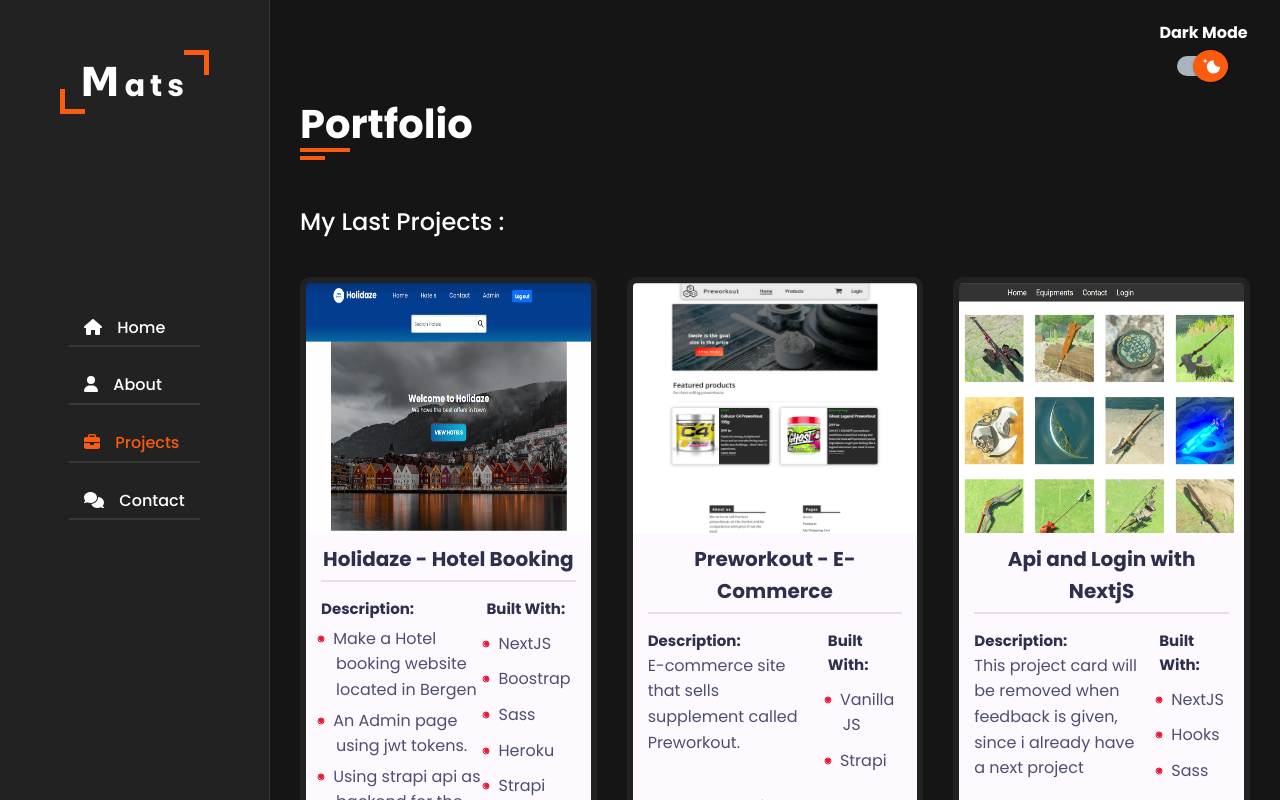
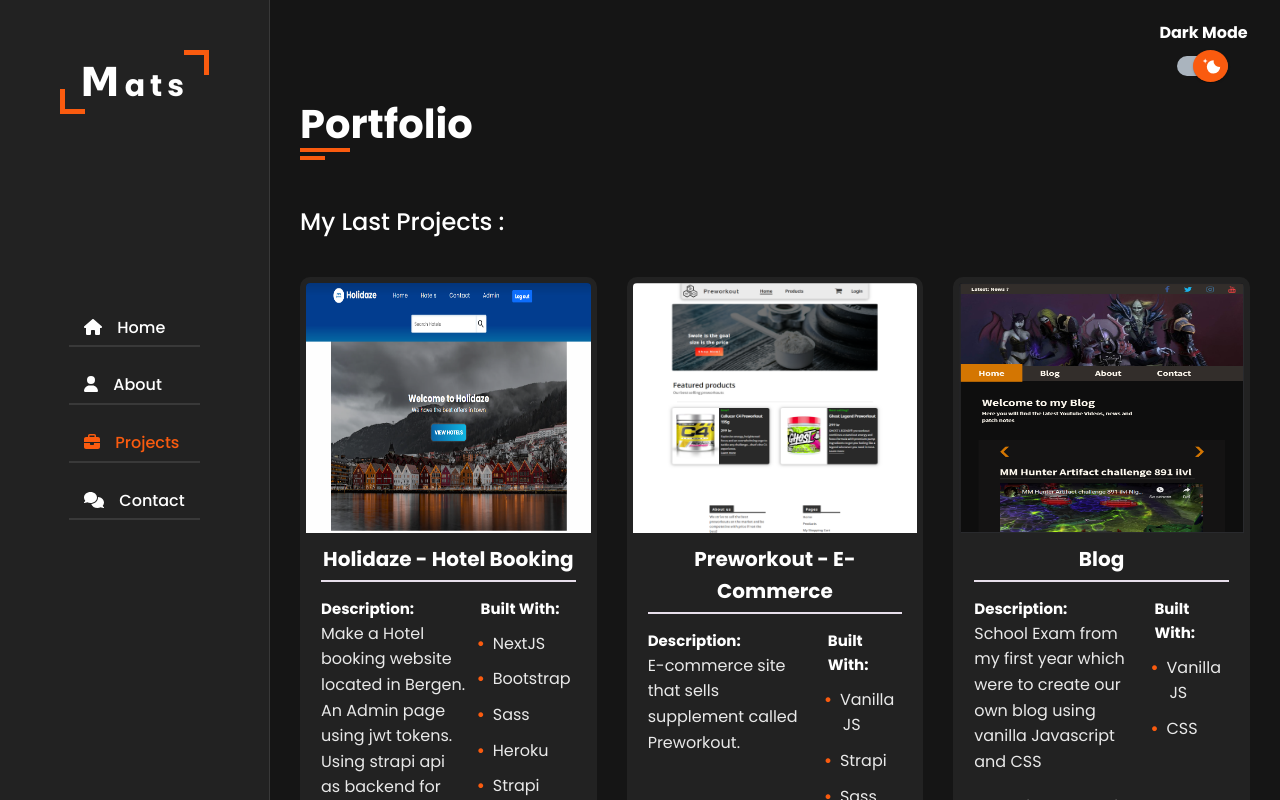
Before and after one commit to Matskrane/my-portfolio, a React (Create React App) app: page /projects in a window 1280 px wide. Built offline with nearby package versions, Linux system fonts and the light colour scheme.

Commit message:
removed lorem text

```diff
--- a/src/pages/Home.js
+++ b/src/pages/Home.js
@@ -11,8 +11,11 @@ const Home = () => {
                     <div className='home-info padd-15'>
                         <h3 className='hello'> Hello, my name is <span className='name'>Mats Lian Krane</span></h3>
                         <h3 className='my-profession'>I'm a <span className='typing'>Frontend Developer</span></h3>
-                        <p>Lorem ipsum odor amet, consectetuer adipiscing elit. Ac purus in massa egestas mollis varius;
-                           dignissim elementum. Mollis tincidunt mattis hendrerit dolor eros enim, nisi ligula ornare.
+                        <p>I currently live in Mo i Rana, northern Norway. I recently finished 2 years of studying at Noroff. <br></br>
+                        My Hobbies are gaming and going to the gym.
+                        <br></br>
+                        <br></br>
+                           I'm looking for a job where i can develop my skills even further and create cool things.
                         </p>
                         <Link to={'/about'} className='btn hire-me'>More About Me</Link>
                     </div>
--- a/src/pages/Projects.js
+++ b/src/pages/Projects.js
@@ -3,7 +3,7 @@
 const Projects = () => {
   return (
     <>
-          <section className="portfolio section" id="portfolio">
+      <section className="portfolio section" id="portfolio">
         <div className="container">
           <div className="row">
             <div className="section-title padd-15">
@@ -16,7 +16,6 @@ const Projects = () => {
             </div>
           </div>
           <div className="row">
-
             <div className="portfolio-item padd-15">
               <div className="portfolio-item-inner shadow-dark">
                 <div className="portfolio-img">
@@ -27,16 +26,18 @@ const Projects = () => {
                     <div className="stack-description">
                       <h5>Description:</h5>
                       <ul>
-                        <li>Make a Hotel booking website located in Bergen</li>
-                        <li>An Admin page using jwt tokens.</li>
-                        <li>Using strapi api as backend for the project connected to Heroku.</li>
+                        <p>
+                          Make a Hotel booking website located in Bergen. <br></br>
+                          An Admin page using jwt tokens. <br></br>
+                          Using strapi api as backend for the project connected to Heroku app.
+                        </p>
                       </ul>
                     </div>
                     <div className="stack-used">
                       <h5>Built With:</h5>
                       <ul>
                         <li>NextJS</li>
-                        <li>Boostrap</li>
+                        <li>Bootstrap</li>
                         <li>Sass</li>
                         <li>Heroku</li>
                         <li>Strapi</li>
@@ -44,15 +45,13 @@ const Projects = () => {
                     </div>
                   </div>
                   <div className="project-links">
-                    <a href="https://github.com/Matskrane/project-exam-2-Matskrane">Github</a>
-                    <a href="https://project-exam-2-matskranes.vercel.app/">Live Demo</a>
+                    <a href="https://github.com/Matskrane/project-exam-2-Matskrane" target="_blank" rel="noreferrer">Github</a>
+                    <a href="https://project-exam-2-matskranes.vercel.app/" target="_blank" rel="noreferrer">Live Demo</a>
                   </div>
                   </div>
                 </div>
               </div>
             </div>
-
-
              <div className="portfolio-item padd-15">
               <div className="portfolio-item-inner shadow-dark">
                 <div className="portfolio-img">
@@ -69,49 +68,44 @@ const Projects = () => {
                       <ul>
                         <li>Vanilla JS</li>
                         <li>Strapi</li>
+                        <li>Sass</li>
                       </ul>
                     </div>
                   </div>
                   <div className="project-links">
-                    <a href="https://github.com/Matskrane/mats-krane-semester-project-2">Github</a>
+                    <a href="https://github.com/Matskrane/mats-krane-semester-project-2" target="_blank" rel="noreferrer">Github</a>
                   </div>
                   </div>
                 </div>
               </div>
             </div>
-
-
              <div className="portfolio-item padd-15">
               <div className="portfolio-item-inner shadow-dark">
                 <div className="portfolio-img">
-                  <img src="/images/Screenshot (21).png" alt="" />
+                  <img src="/images/blog.png" alt="" />
                   <div className="project-info padd-15">
-                  <h4>Api and Login with NextjS</h4>
+                  <h4>Blog</h4>
                   <div className="stack">
                     <div className="stack-description">
                       <h5>Description:</h5>
-                      <p>This project card will be removed when feedback is given, since i already have a next project</p>
+                      <p>School Exam from my first year which were to create our own blog using vanilla Javascript and CSS</p>
                     </div>
                     <div className="stack-used">
                       <h5>Built With:</h5>
                       <ul>
-                        <li>NextJS</li>
-                        <li>Hooks</li>
-                        <li>Sass</li>
+                        <li>Vanilla JS</li>
+                        <li>CSS</li>
                       </ul>
                     </div>
                   </div>
                   <div className="project-links">
-                    <a href="https://github.com/Noroff-FEU-Assignments/js-frameworks-course-assignment-Matskrane">Github</a>
+                    <a href="https://github.com/Matskrane/Frontend-Eksamen" target="_blank" rel="noreferrer">Github</a>
+                    <a href="https://elegant-hoover-2a96ac.netlify.app" target="_blank" rel="noreferrer">Live Demo</a>
                   </div>
                   </div>
                 </div>
               </div>
             </div>
-
-
-
-
           </div>
         </div>
       </section>
--- a/src/styles/components/_projects.scss
+++ b/src/styles/components/_projects.scss
@@ -25,7 +25,6 @@
     border: 6px solid $bg-black-100;
     border-radius: 10px;
     overflow: hidden;
-    cursor: pointer;
 }
 
 .portfolio .portfolio-item-inner .portfolio-img img {
@@ -65,7 +64,6 @@
 }
 
 .stack li {
-    list-style-type: circle;
     margin-left: 15px;
     padding-right: 5px;
     margin-top: 5px;
@@ -109,4 +107,27 @@
     .portfolio .portfolio-heading h2 {
         color: $dark-text-black-900;
     }
+    .project-info {
+        background-color: $dark-bg-black-100;
+    }
+    .project-info h4 {
+        color: $dark-text-black-900;
+        border-bottom: 2px solid $bg-black-50;
+    }
+    .project-info h5 {
+        color: $dark-text-black-900;
+    }
+    .stack {
+        color: $dark-text-black-700;
+    }
+    .stack li::marker {
+        color: $orange-skin-color;
+    }
+    .stack ul li::before {
+        color: $orange-skin-color;
+    }
+    .project-links a {
+        color: $dark-text-black-700;
+        border-bottom: 2px solid $bg-black-50;
+    }
 }
--- a/src/styles/styles.css
+++ b/src/styles/styles.css
@@ -610,7 +610,6 @@ h3.my-profession {
   border: 6px solid #fdf9ff;
   border-radius: 10px;
   overflow: hidden;
-  cursor: pointer;
 }
 
 .portfolio .portfolio-item-inner .portfolio-img img {
@@ -650,7 +649,6 @@ h3.my-profession {
 }
 
 .stack li {
-  list-style-type: circle;
   margin-left: 15px;
   padding-right: 5px;
   margin-top: 5px;
@@ -690,6 +688,29 @@ h3.my-profession {
 }
 #dark .portfolio .portfolio-heading h2 {
   color: #ffffff;
+}
+#dark .project-info {
+  background-color: #222222;
+}
+#dark .project-info h4 {
+  color: #ffffff;
+  border-bottom: 2px solid #e8dfec;
+}
+#dark .project-info h5 {
+  color: #ffffff;
+}
+#dark .stack {
+  color: #e9e9e9;
+}
+#dark .stack li::marker {
+  color: #fa5b0f;
+}
+#dark .stack ul li::before {
+  color: #fa5b0f;
+}
+#dark .project-links a {
+  color: #e9e9e9;
+  border-bottom: 2px solid #e8dfec;
 }
 
 .contact-title {
@@ -891,43 +912,35 @@ img {
   .section .container {
     padding-top: 70px;
   }
-
   .aside {
     left: 0;
     max-width: 500px;
     box-sizing: border-box;
     width: 100%;
   }
-
   .desktop {
     display: none;
   }
-
   .mobile {
     transition: ease-in;
   }
-
   .nav-toggler {
     display: flex;
     z-index: 11;
     left: 80%;
   }
-
   .section {
     left: 0;
   }
-
   .about .about-content .personal-info .info-item p span {
     display: block;
     margin-left: 0;
   }
-
   .label {
     font-size: 13px;
     margin-top: 10px;
     margin-left: 10px;
   }
-
   .switch label {
     width: 120px;
   }
@@ -939,16 +952,13 @@ img {
     flex: 0 0 50%;
     max-width: 50%;
   }
-
   .home .home-info {
     flex: 0 0 100%;
     max-width: 100%;
   }
-
   .home .home-img {
     display: none;
   }
-
   .switch {
     margin-left: 0;
     position: absolute;
@@ -966,15 +976,12 @@ img {
     flex: 0 0 100%;
     max-width: 100%;
   }
-
   .contact .contact-info-item {
     margin-bottom: 10px;
   }
-
   .section-title {
     margin-bottom: 40px;
   }
-
   .about .about-content .personal-info .info-item span {
     word-break: break-all;
   }
```
Also changed, not shown: src/pages/About.js (+17 -32 lines), 1 other file (tests, documents, lock files or other folders).
